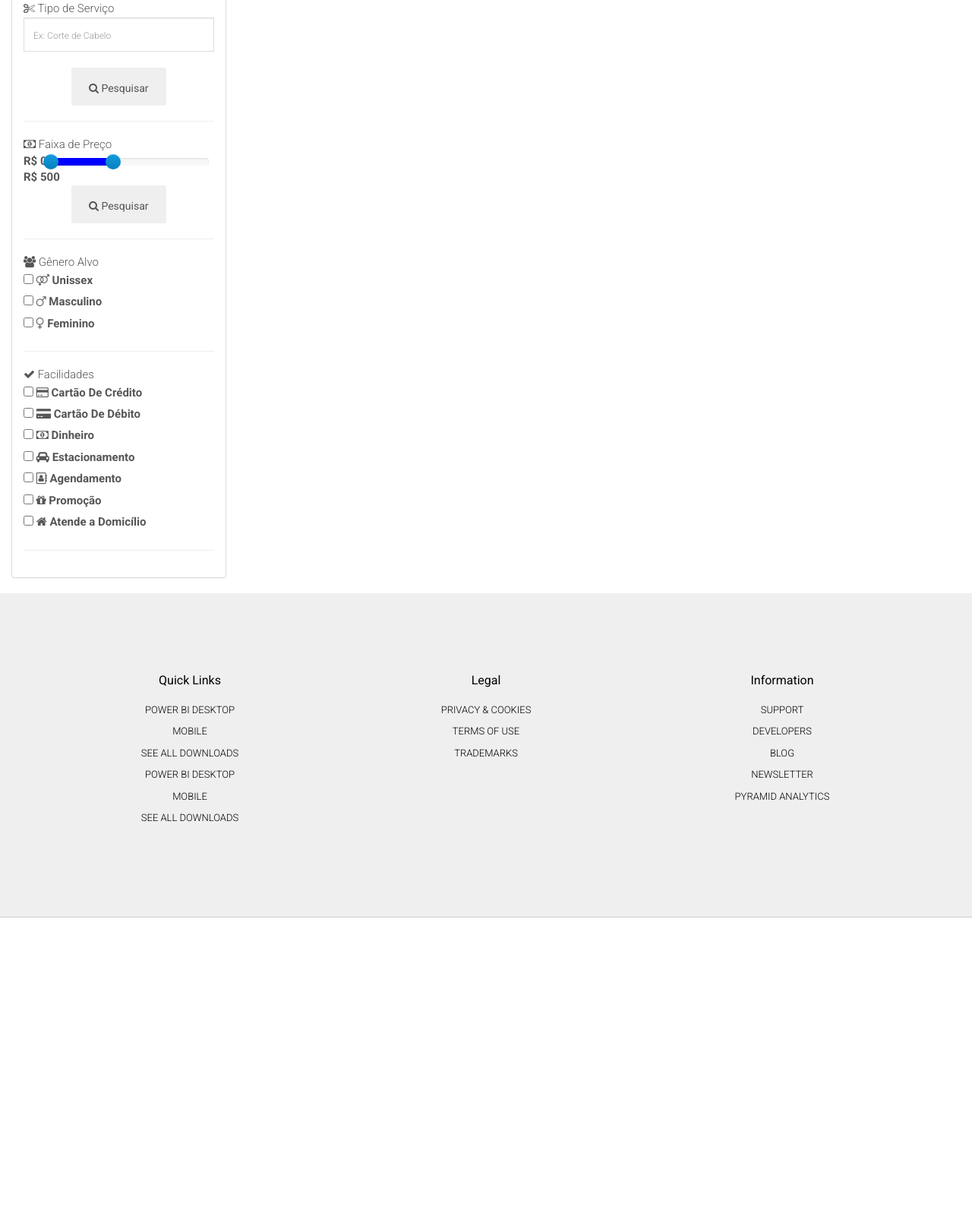
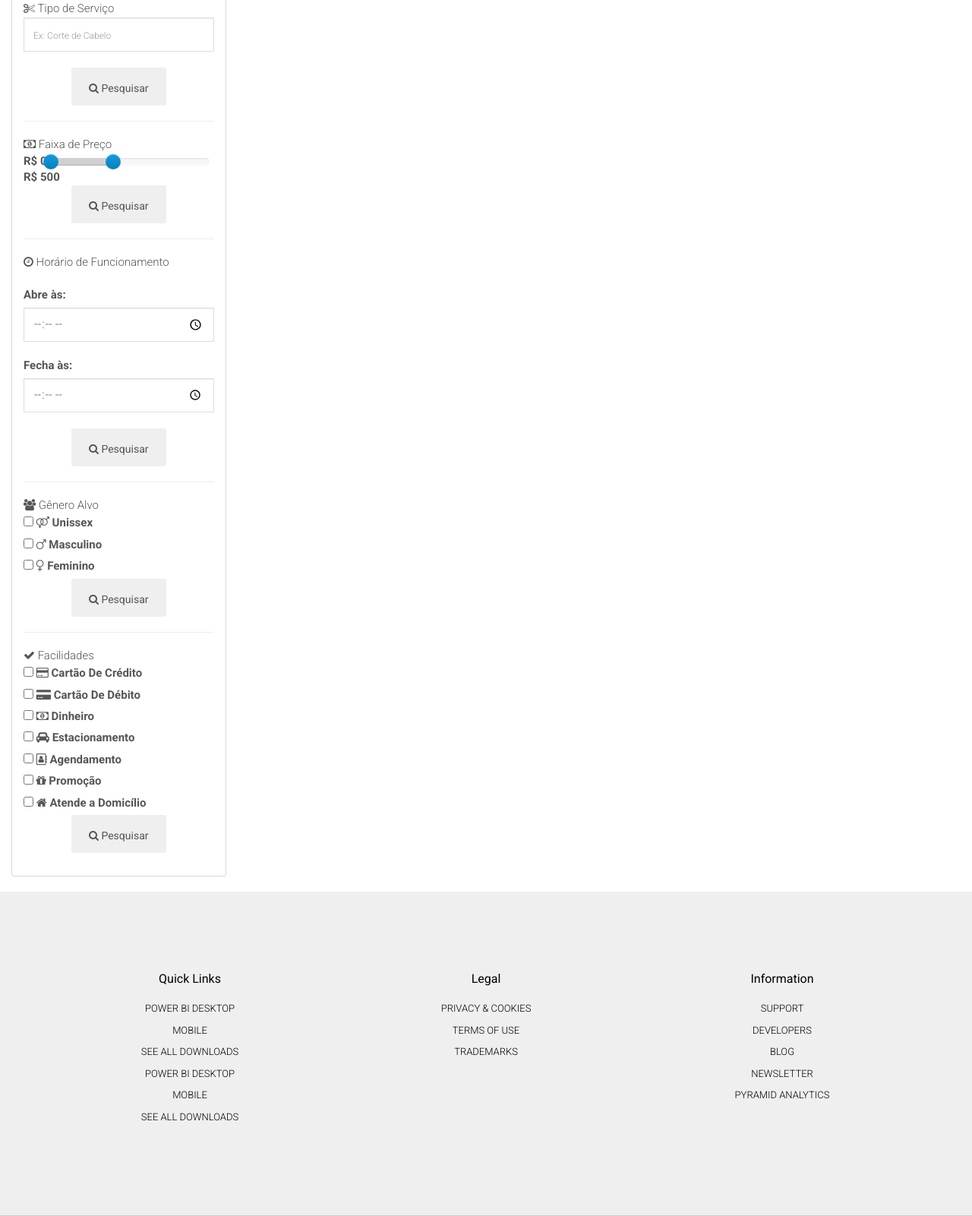
Before and after one commit to Software-Design-2017/EmbelezaMais, a Django app: page /search/ in a window 1280 px wide. Shown: the part 636-2237 px from the top of the page at 76% size. Before the commit the page ends 1844 px from the top, so only its background shows below. Run offline with Django 3.2, Linux system fonts and the light colour scheme; some libraries are stand-ins or nearby versions.

Commit message:
#8 - Creating filter option by time.
Signed-off-by: João Paulo Nunes Soares <paulonsoares@yahoo.com.br>
Signed-off-by: AllanNobre <allanjefrey9@hotmail.com>

```diff
--- a/EmbelezaMais/search/template/search.html
+++ b/EmbelezaMais/search/template/search.html
@@ -72,6 +72,20 @@
                   <hr>
 
                   <div class="form-group">
+                    <h7 align="center"><i class="fa fa-clock-o"></i> Horário de Funcionamento</h7><br><br>
+                    <label for="hora">Abre às: </label>
+                    <input type="time" name="hora" id="hora" class="form-control">
+                    <br>
+                    <label for="hora">Fecha às: </label>
+                    <input type="time" name="hora" id="hora" class="form-control">
+                    <br>
+                    <div align="center" >
+                      <button type="submit" class="btn btn-secondary btn-sm" style="width: 50%"><i class="fa fa-search"></i> Pesquisar</button>
+                    </div>
+                  </div>
+                  <hr>
+
+                  <div class="form-group">
                     <h7 align="center"><i class="fa fa-users"></i> Gênero Alvo</h7>
                     <br>
 
@@ -92,6 +106,10 @@
                           <span class="custom-control-indicator"></span>
                           <span class="custom-control-description"><i class="fa fa-venus"></i> Feminino</span>
                       </label>
+
+                      <div align="center" >
+                        <button type="submit" class="btn btn-secondary btn-sm" style="width: 50%"><i class="fa fa-search"></i> Pesquisar</button>
+                      </div>
                   </div>
                   <hr>
 
@@ -148,8 +166,11 @@
                         <span class="custom-control-description">  Atende a Domicílio</span>
                     </label>
 
+                    <div align="center" >
+                      <button type="submit" class="btn btn-secondary btn-sm" style="width: 50%"><i class="fa fa-search"></i> Pesquisar</button>
+                    </div>
+
                   </div>
-                  <hr>
 
                 </form>
 
--- a/EmbelezaMais/static/landing/assets/css/search.css
+++ b/EmbelezaMais/static/landing/assets/css/search.css
@@ -18,5 +18,5 @@ header .header-title{
 }
 
 .slider-selection {
-	background: blue;
+	background: #D0D0D0;
 }
```
